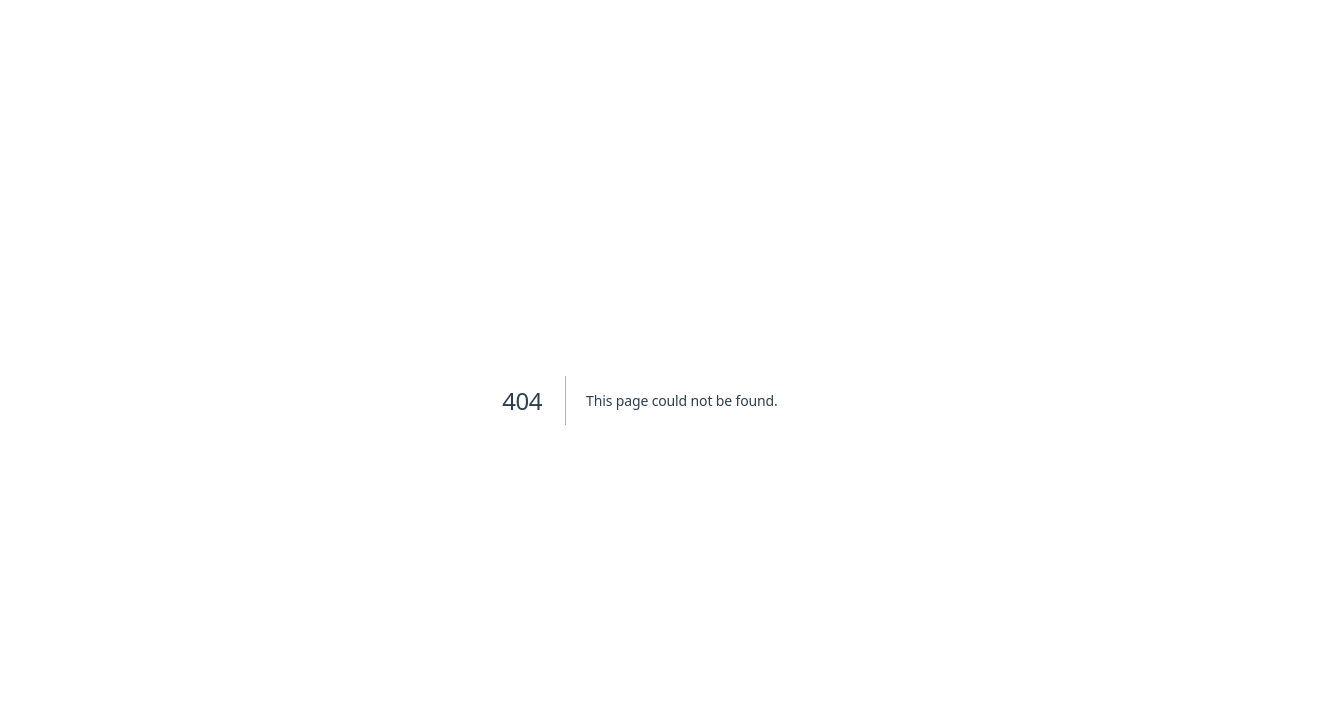
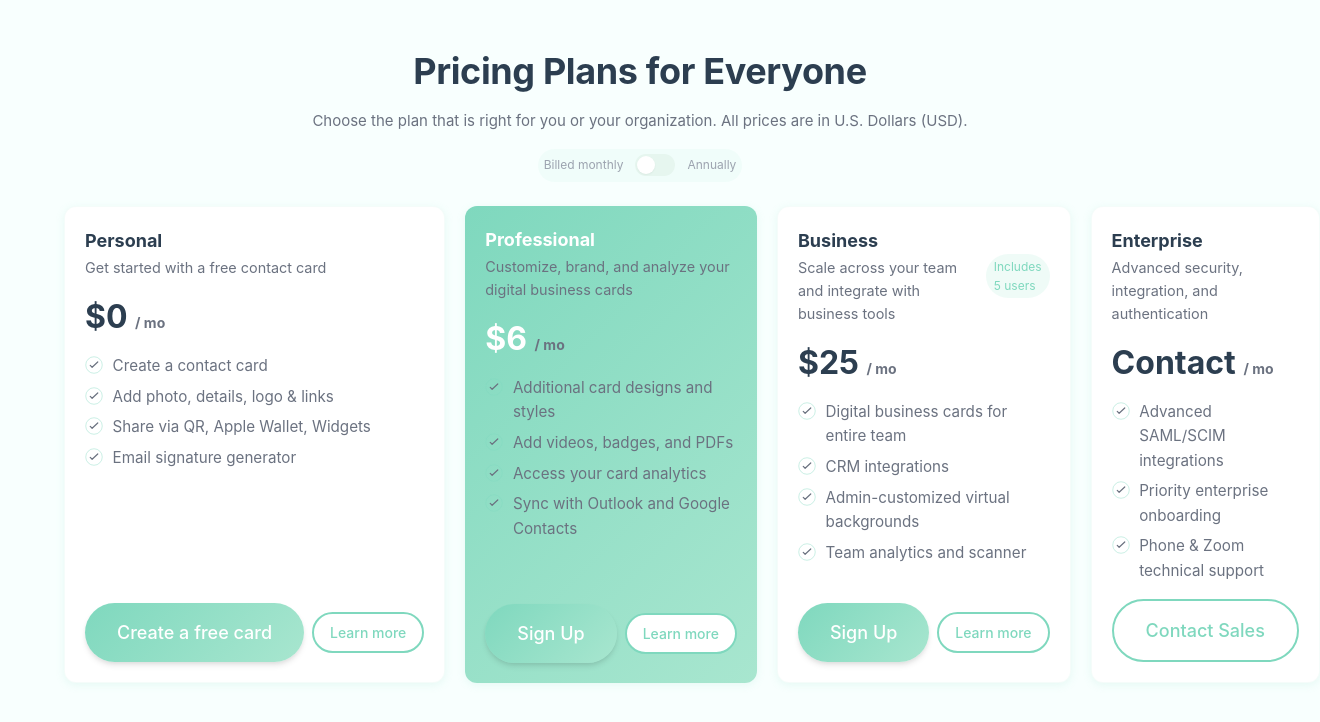
Before and after one commit to mulesarthak/CredLink, a Next.js app: page /pricing in a window 1280 px wide. Before the commit this address had no page. Shown: the top 722 px of the page, 1320 px wide, since content can reach past the window. Built offline with nearby package versions, Linux system fonts and the light colour scheme.

Commit message:
pricing page

```diff
--- a/package.json
+++ b/package.json
@@ -9,7 +9,6 @@
     "lint": "eslint"
   },
   "dependencies": {
-    "@auth/nextjs": "^0.0.0-380f8d56",
     "@hookform/resolvers": "^5.2.2",
     "class-variance-authority": "^0.7.0",
     "clsx": "^2.0.0",
--- a/src/app/globals.css
+++ b/src/app/globals.css
@@ -397,6 +397,169 @@ p, .body-text {
   padding: var(--spacing-2xl) 0;
 }
 
+/* Pricing page component global styles (migrated from local module) */
+.sectionHeader {
+  text-align: center;
+  margin-bottom: 1.5rem;
+}
+
+.subHeader {
+  color: var(--text-secondary);
+  margin-bottom: 1rem;
+}
+
+.toggleWrap {
+  display: inline-flex;
+  align-items: center;
+  gap: 0.75rem;
+  background: rgba(127,216,190,0.06);
+  padding: 0.35rem;
+  border-radius: 9999px;
+}
+
+.switch {
+  width: 40px;
+  height: 22px;
+  background: #e6f6ef;
+  border-radius: 9999px;
+  position: relative;
+  cursor: pointer;
+  flex-shrink: 0;
+}
+
+.knob {
+  width: 18px;
+  height: 18px;
+  background: white;
+  border-radius: 50%;
+  position: absolute;
+  top: 2px;
+  left: 2px;
+  transition: transform 200ms ease;
+  box-shadow: var(--shadow-sm);
+}
+
+.knob.checked {
+  transform: translateX(18px);
+}
+
+.pricingGrid {
+  display: grid;
+  gap: 1rem;
+  grid-template-columns: 1fr;
+}
+
+@media (min-width: 768px) {
+  .pricingGrid {
+    grid-template-columns: repeat(2, 1fr);
+    gap: 1.25rem;
+  }
+}
+
+@media (min-width: 1100px) {
+  .pricingGrid {
+    grid-template-columns: repeat(4, 1fr);
+  }
+}
+
+.planCard {
+  background: var(--background-white);
+  border-radius: var(--radius-lg);
+  padding: 1.25rem;
+  box-shadow: var(--shadow-card);
+  border: 1px solid rgba(127,216,190,0.08);
+  display: flex;
+  flex-direction: column;
+  justify-content: space-between;
+  min-height: 320px;
+}
+
+.featured {
+  background: var(--gradient-primary);
+  color: var(--text-white);
+  border: none;
+}
+
+.planHeader {
+  display: flex;
+  justify-content: space-between;
+  align-items: center;
+  gap: 0.5rem;
+  margin-bottom: 0.75rem;
+}
+
+.planTitle {
+  font-weight: 700;
+  font-size: 1.125rem;
+}
+
+.planSubtitle {
+  font-size: 0.9rem;
+  color: var(--text-secondary);
+}
+
+.price {
+  font-size: 2rem;
+  font-weight: 700;
+  margin: 0.75rem 0;
+}
+
+.priceSmall {
+  font-size: 0.875rem;
+  color: var(--text-secondary);
+}
+
+.features {
+  margin-top: 0.5rem;
+  display: flex;
+  flex-direction: column;
+  gap: 0.4rem;
+}
+
+.featureItem {
+  display: flex;
+  align-items: flex-start;
+  gap: 0.6rem;
+  color: var(--text-secondary);
+  font-size: 0.95rem;
+}
+
+.featureIcon {
+  width: 18px;
+  height: 18px;
+  flex-shrink: 0;
+  margin-top: 2px;
+}
+
+.planFooter {
+  margin-top: 1rem;
+  display: flex;
+  gap: 0.5rem;
+  align-items: center;
+}
+
+.ctaPrimary {
+  flex: 1 1 auto;
+}
+
+.ctaSecondary {
+  flex: 0 0 auto;
+}
+
+.badge {
+  display: inline-block;
+  padding: 0.2rem 0.5rem;
+  border-radius: 9999px;
+  font-size: 0.75rem;
+  background: rgba(127,216,190,0.12);
+  color: var(--primary-green);
+}
+
+.contactLink {
+  color: var(--primary-green);
+  text-decoration: underline;
+}
+
 /* ========================================
    Responsive Typography
    ======================================== */
--- /dev/null
+++ b/src/app/pricing/page.tsx
@@ -0,0 +1,15 @@
+import React from "react";
+import PricingPage from "../../components/Pricing/page";
+
+export const metadata = {
+  title: "Pricing — CredLink",
+  description: "Choose a plan that fits you or your organization.",
+};
+
+export default function Page() {
+  return (
+    <main>
+      <PricingPage />
+    </main>
+  );
+}
--- /dev/null
+++ b/src/components/Pricing/page.tsx
@@ -0,0 +1,178 @@
+"use client";
+
+import React, { useState } from "react";
+
+type Plan = {
+  id: string;
+  title: string;
+  subtitle?: string;
+  monthly: number | null; // null for contact-only
+  features: string[];
+  featured?: boolean;
+};
+
+const PLANS: Plan[] = [
+  {
+    id: "personal",
+    title: "Personal",
+    subtitle: "Get started with a free contact card",
+    monthly: 0,
+    features: [
+      "Create a contact card",
+      "Add photo, details, logo & links",
+      "Share via QR, Apple Wallet, Widgets",
+      "Email signature generator",
+    ],
+  },
+  {
+    id: "professional",
+    title: "Professional",
+    subtitle: "Customize, brand, and analyze your digital business cards",
+    monthly: 6,
+    featured: true,
+    features: [
+      "Additional card designs and styles",
+      "Add videos, badges, and PDFs",
+      "Access your card analytics",
+      "Sync with Outlook and Google Contacts",
+    ],
+  },
+  {
+    id: "business",
+    title: "Business",
+    subtitle: "Scale across your team and integrate with business tools",
+    monthly: 25,
+    features: [
+      "Digital business cards for entire team",
+      "CRM integrations",
+      "Admin-customized virtual backgrounds",
+      "Team analytics and scanner",
+    ],
+  },
+  {
+    id: "enterprise",
+    title: "Enterprise",
+    subtitle: "Advanced security, integration, and authentication",
+    monthly: null,
+    features: [
+      "Advanced SAML/SCIM integrations",
+      "Priority enterprise onboarding",
+      "Phone & Zoom technical support",
+    ],
+  },
+];
+
+export default function PricingPage() {
+  const [annual, setAnnual] = useState(false);
+
+  const priceFor = (monthly: number | null) => {
+    if (monthly === null) return "Contact";
+    if (annual) {
+      // show discounted monthly equivalent for annual (save up to 25%)
+      const discounted = Math.round(monthly * 0.75 * 100) / 100;
+      return `$${discounted}`;
+    }
+    return `$${monthly}`;
+  };
+
+  const handlePrimaryAction = (planId: string) => {
+    // Minimal client action: navigate to sign-up or open modal in future
+    // For now log and show a basic alert for clarity
+    const plan = PLANS.find((p) => p.id === planId);
+    if (!plan) return;
+    if (plan.monthly === null) {
+      // enterprise - contact
+      alert("Thanks — our sales team will contact you about Enterprise plans.");
+    } else if (plan.monthly === 0) {
+      alert("Creating your free personal card...");
+    } else {
+      alert(`Starting checkout for ${plan.title} (${annual ? "Annual" : "Monthly"})`);
+    }
+  };
+
+  return (
+    <section className="section" aria-labelledby="pricing-heading">
+      <div className="container">
+  <div className="sectionHeader">
+          <h2 id="pricing-heading" className="heading-2">
+            Pricing Plans for Everyone
+          </h2>
+          <p className="description subHeader">
+            Choose the plan that is right for you or your organization. All
+            prices are in U.S. Dollars (USD).
+          </p>
+
+          <div style={{ display: "flex", justifyContent: "center" }}>
+            <div className="toggleWrap">
+              <span className="caption">Billed monthly</span>
+              <div
+                role="switch"
+                aria-checked={annual}
+                tabIndex={0}
+                className="switch"
+                onClick={() => setAnnual((s) => !s)}
+                onKeyDown={(e) => {
+                  if (e.key === "Enter" || e.key === " ") setAnnual((s) => !s);
+                }}
+              >
+                <div className={`knob ${annual ? "checked" : ""}`} />
+              </div>
+              <span className="caption">Annually</span>
+            </div>
+          </div>
+        </div>
+
+        <div className="pricingGrid">
+          {PLANS.map((plan) => (
+            <article
+              key={plan.id}
+              className={`planCard ${plan.featured ? "featured" : ""}`}
+            >
+              <div>
+                <header className="planHeader">
+                  <div>
+                    <div className="planTitle">{plan.title}</div>
+                    <div className="planSubtitle">{plan.subtitle}</div>
+                  </div>
+                  {plan.id === "business" && <span className="badge">Includes 5 users</span>}
+                </header>
+
+                <div>
+                  <div className="price">{priceFor(plan.monthly)} <span className="priceSmall">/ mo</span></div>
+                  <div className="priceSmall">{annual ? "(billed annually — save up to 25%)" : ""}</div>
+                </div>
+
+                <div className="features">
+                  {plan.features.map((f, i) => (
+                    <div key={i} className="featureItem">
+                      <svg className="featureIcon" viewBox="0 0 24 24" fill="none" xmlns="http://www.w3.org/2000/svg" aria-hidden>
+                        <circle cx="12" cy="12" r="11" stroke="rgba(127,216,190,0.45)" strokeWidth="1.2" />
+                        <path d="M7 12.5l2.5 2.5L17 8" stroke="currentColor" strokeWidth="1.6" strokeLinecap="round" strokeLinejoin="round" />
+                      </svg>
+                      <div>{f}</div>
+                    </div>
+                  ))}
+                </div>
+              </div>
+
+              <div className="planFooter">
+                {plan.monthly === null ? (
+                  <button className="btn btn-secondary btn-large" onClick={() => handlePrimaryAction(plan.id)}>
+                    Contact Sales
+                  </button>
+                ) : (
+                  <>
+                    <button className="btn btn-primary btn-large ctaPrimary" onClick={() => handlePrimaryAction(plan.id)}>
+                      {plan.monthly === 0 ? "Create a free card" : "Sign Up"}
+                    </button>
+                    <button className="btn btn-secondary btn-small ctaSecondary" onClick={() => alert("Learn more clicked")}>Learn more</button>
+                  </>
+                )}
+              </div>
+            </article>
+          ))}
+        </div>
+      </div>
+    </section>
+  );
+}
--- a/src/middleware.ts
+++ b/src/middleware.ts
@@ -6,7 +6,12 @@ export function middleware(request: NextRequest) {
   const path = request.nextUrl.pathname
 
   // Public paths that don't require authentication
-  const isPublicPath = path === '/auth/login' || path === '/auth/signup'
+  // Add any routes here that should be accessible without logging in (e.g. /pricing)
+  const isPublicPath =
+    path === '/auth/login' ||
+    path === '/auth/signup' ||
+    path === '/pricing' ||
+    path.startsWith('/pricing/')
 
   // Check if user is authenticated
   const isAuthenticated = request.cookies.has('authToken') // Replace with your auth token name
```
Also changed, not shown: 1 other file (tests, documents, lock files or other folders).
